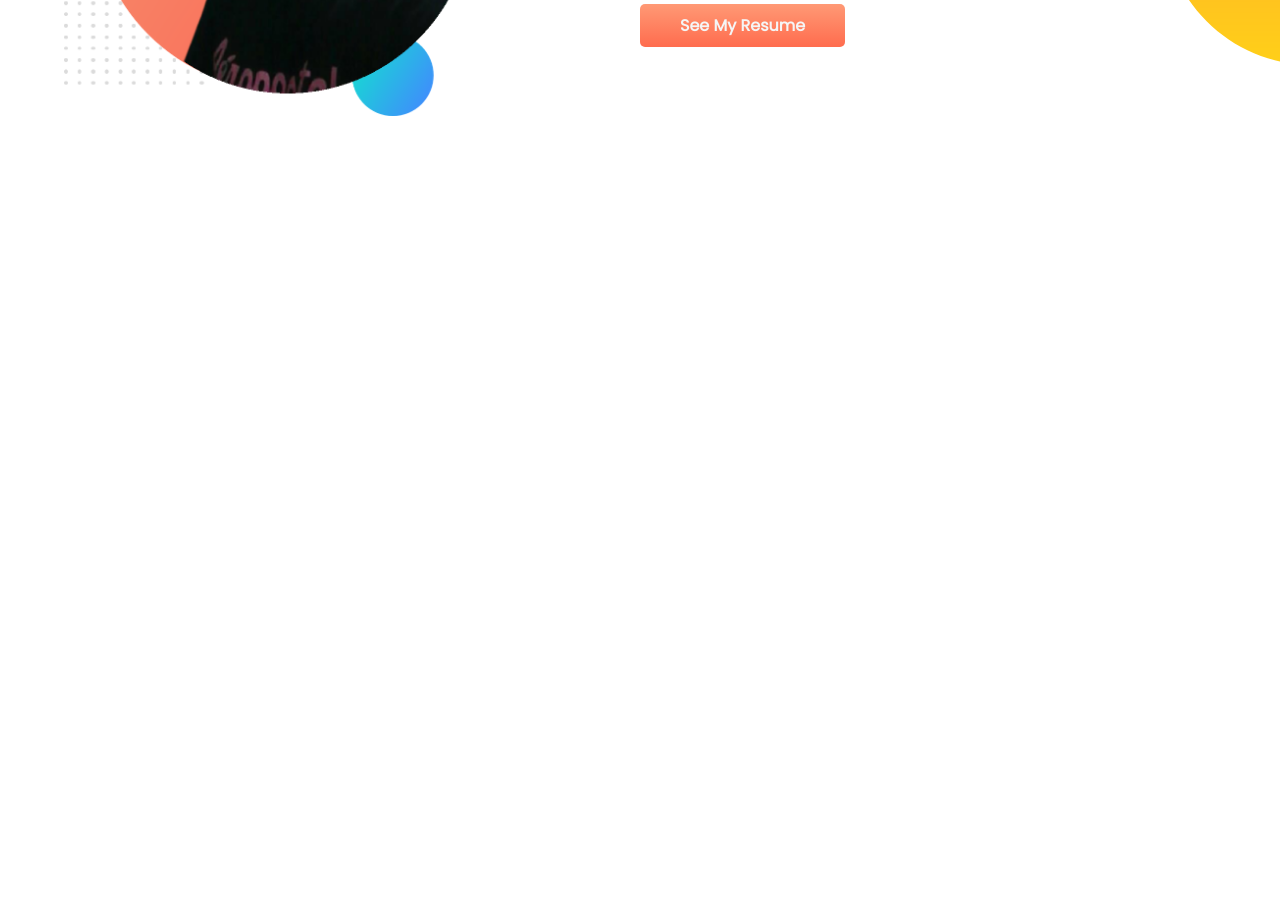
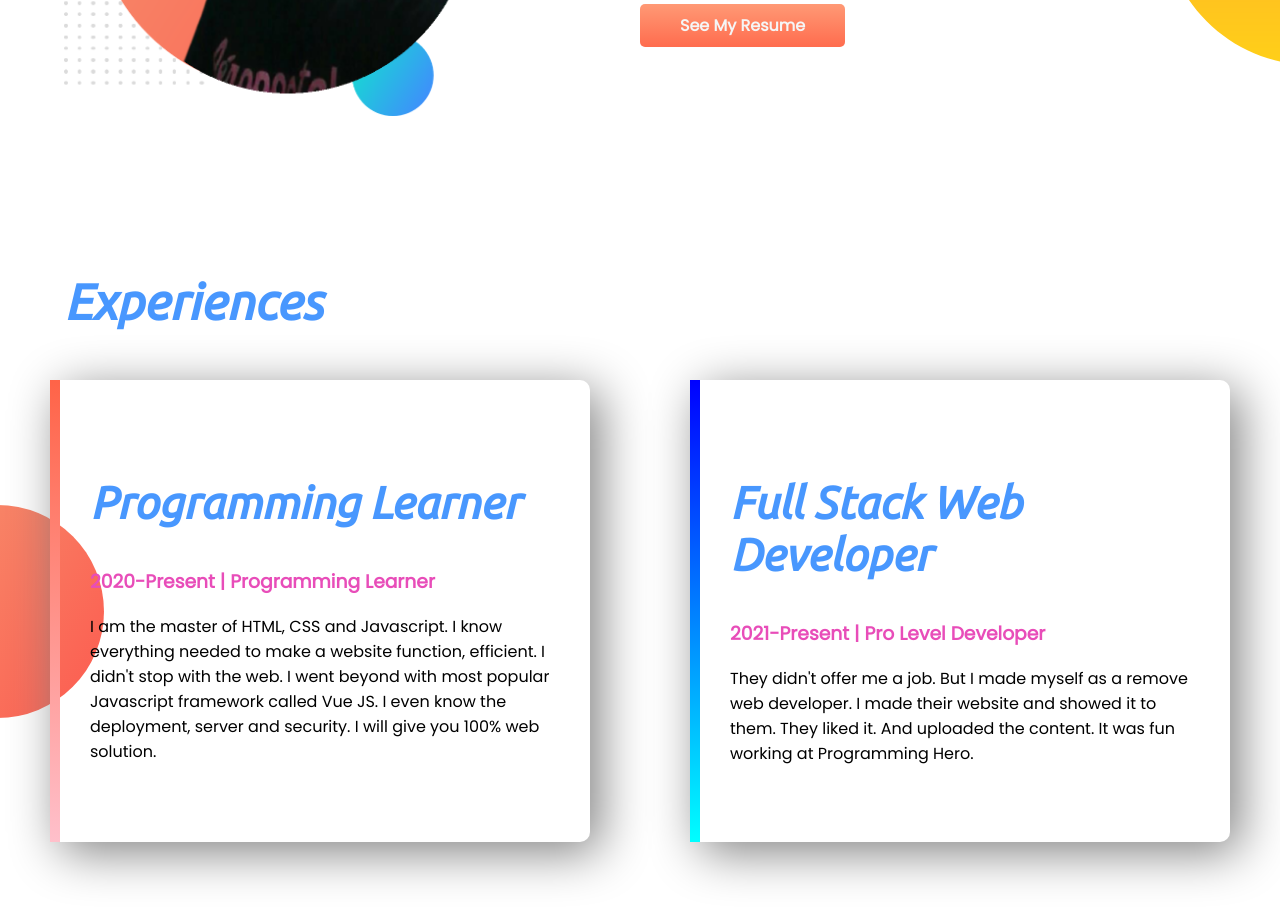
Before and after one commit to JaznanOfficial/sample-portfolio, a plain HTML site: page index.html in a window 1280 px wide. Shown: the part 968-1890 px from the top of the page. Before the commit the page ends 1241 px from the top, so only its background shows below. Drawn offline with Linux system fonts and the light colour scheme.

Commit message:
also some changes

```diff
--- a/index.html
+++ b/index.html
@@ -39,5 +39,21 @@
             <a href="https://jaznanofficial.github.io/cv-project/" target="_blank" class="link-button"> See My Resume</a>
         </div>
     </section>
+    <h1 id="experience">
+        Experiences
+    </h1>
+    <section id="exp-section">
+
+        <div id="ld-border-img" class="half-width box-shadow">
+            <h1 class="h1-font">Programming Learner</h1>
+            <h3>2020-Present | Programming Learner</h3>
+            <p>I am the master of HTML, CSS and Javascript. I know everything needed to make a website function, efficient. I didn't stop with the web. I went beyond with most popular Javascript framework called Vue JS. I even know the deployment, server and security. I will give you 100% web solution.</p>
+        </div>
+        <div id="rd-border-img" class="half-width box-shadow">
+            <h1 class="h1-font">Full Stack Web  Developer</h1>
+            <h3>2021-Present | Pro Level Developer</h3>
+            <p>They didn't offer me a job. But I made myself as a remove web developer. I made their website and showed it to them. They liked it. And uploaded the content. It was fun working at Programming Hero.</p>
+        </div>
+    </section>
 </body>
 </html>
--- a/style.css
+++ b/style.css
@@ -1,4 +1,5 @@
 body{
+    max-width: 100%;
     background-image: url(images/top-banner.png);
     background-repeat: no-repeat;
     font-family: 'Poppins', sans-serif;
@@ -8,6 +9,11 @@ body{
 h1{
     font-family: 'Ubuntu', sans-serif;
     font-size: 50px;
+    color: rgba(0, 110, 253, 0.719);
+}
+
+h3{
+    color: rgb(232 77 185);
 }
 
 .orange-color{
@@ -53,3 +59,35 @@ section{
 .half-width-right img{
     width: 80%;
 }
+#experience{
+    padding-left: 5%;
+
+}
+
+#exp-section{
+    background-image: url(images/exp-bg.png);
+    background-repeat: no-repeat;
+    background-position: left;
+}
+
+.box-shadow{
+    box-shadow: 10px 10px 50px gray;
+    padding: 60px 30px ;
+    margin: 0 50px;
+    border-radius: 10px;
+}
+
+#rd-border-img{
+    border-left: 10px solid;
+    border-image: linear-gradient(blue,cyan);
+    border-image-slice: 1;
+}
+#ld-border-img{
+    border-left: 10px solid;
+    border-image: linear-gradient( tomato,pink);
+    border-image-slice: 1;
+}
+
+.h1-font{
+    font-size: 45px;
+}
```
